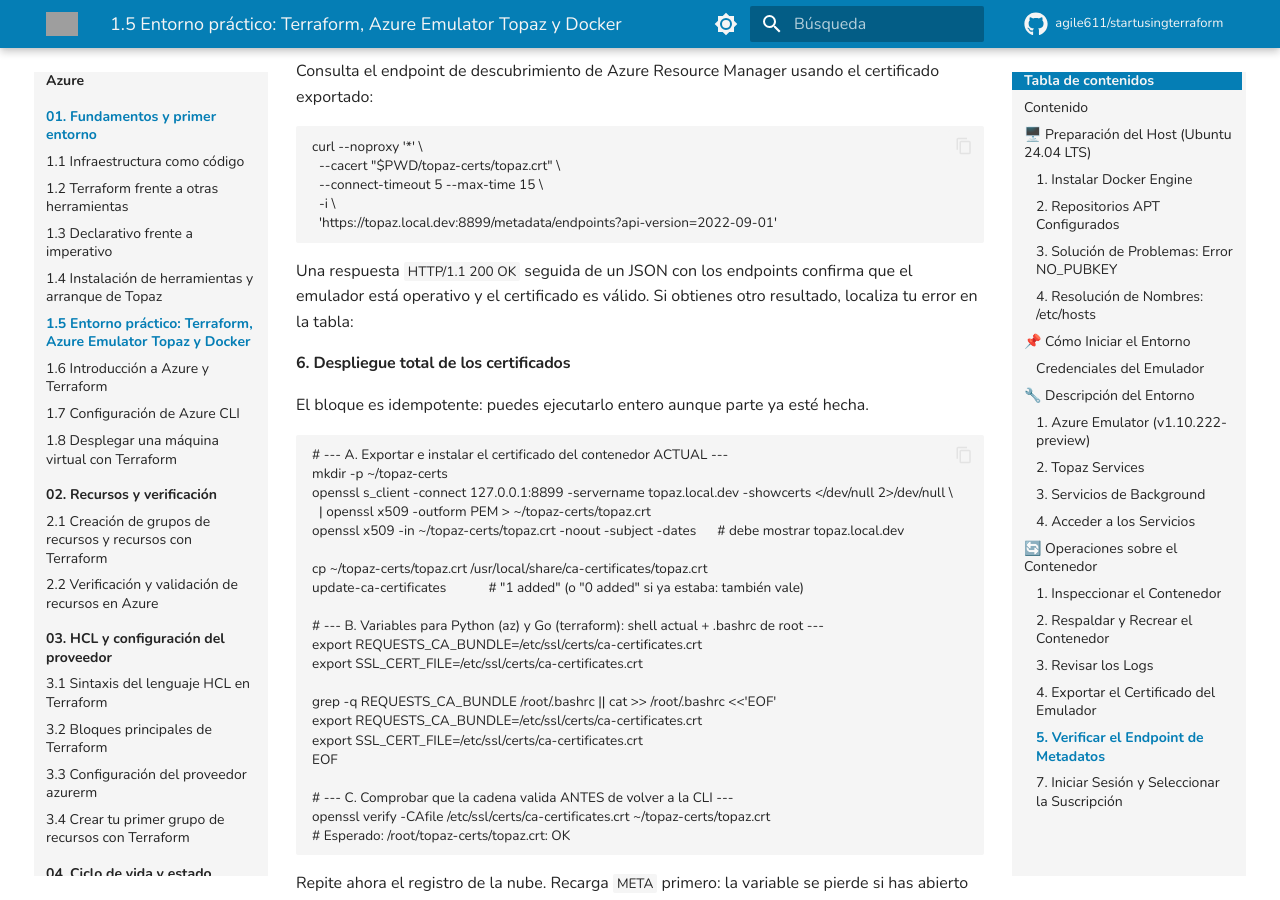
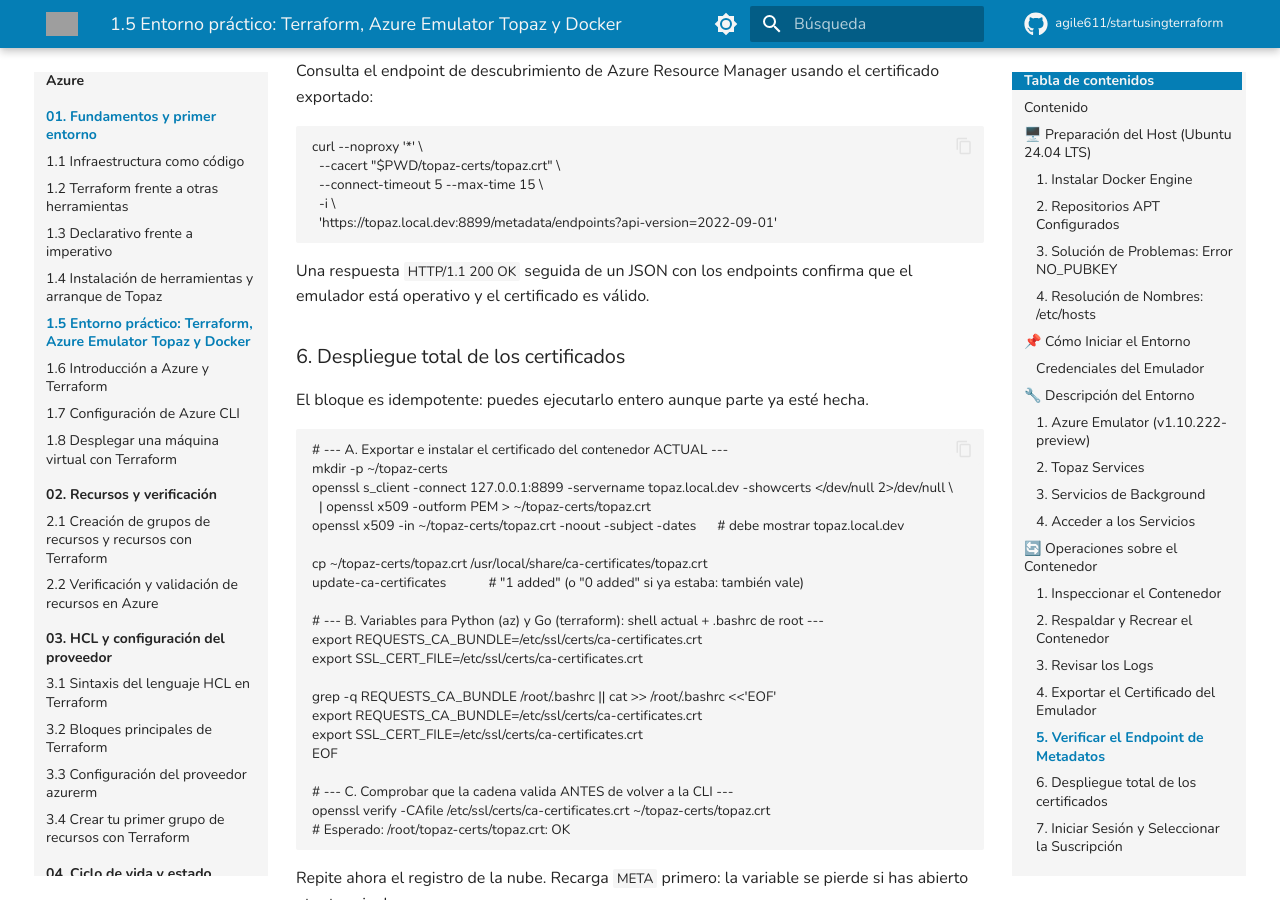
Before and after one commit to agile611/startusingterraform, an MkDocs documentation site: the page built from docs/azure/01-05-Entorno-Practico-Terraform-Azure-Emulator-Topaz-en-Docker.md, in a window 1280 px wide and 900 px high, scrolled down 7867 px. Built offline with MkDocs 1.6.1 and Material for MkDocs 9.7.7, drawn with Linux system fonts in a browser that asks for light colours; comment, search, counter and statistics services are not loaded; grey boxes are pictures that could not be loaded.

Commit message:
new cambio

````diff
--- a/docs/azure/01-05-Entorno-Practico-Terraform-Azure-Emulator-Topaz-en-Docker.md
+++ b/docs/azure/01-05-Entorno-Practico-Terraform-Azure-Emulator-Topaz-en-Docker.md
@@ -332,9 +332,9 @@ curl --noproxy '*' \
   'https://topaz.local.dev:8899/metadata/endpoints?api-version=2022-09-01'
 ```
 
-Una respuesta `HTTP/1.1 200 OK` seguida de un JSON con los endpoints confirma que el emulador está operativo y el certificado es válido. Si obtienes otro resultado, localiza tu error en la tabla:
+Una respuesta `HTTP/1.1 200 OK` seguida de un JSON con los endpoints confirma que el emulador está operativo y el certificado es válido.
 
-#### 6. Despliegue total de los certificados
+### 6. Despliegue total de los certificados
 
 El bloque es idempotente: puedes ejecutarlo entero aunque parte ya esté hecha.
 
````
